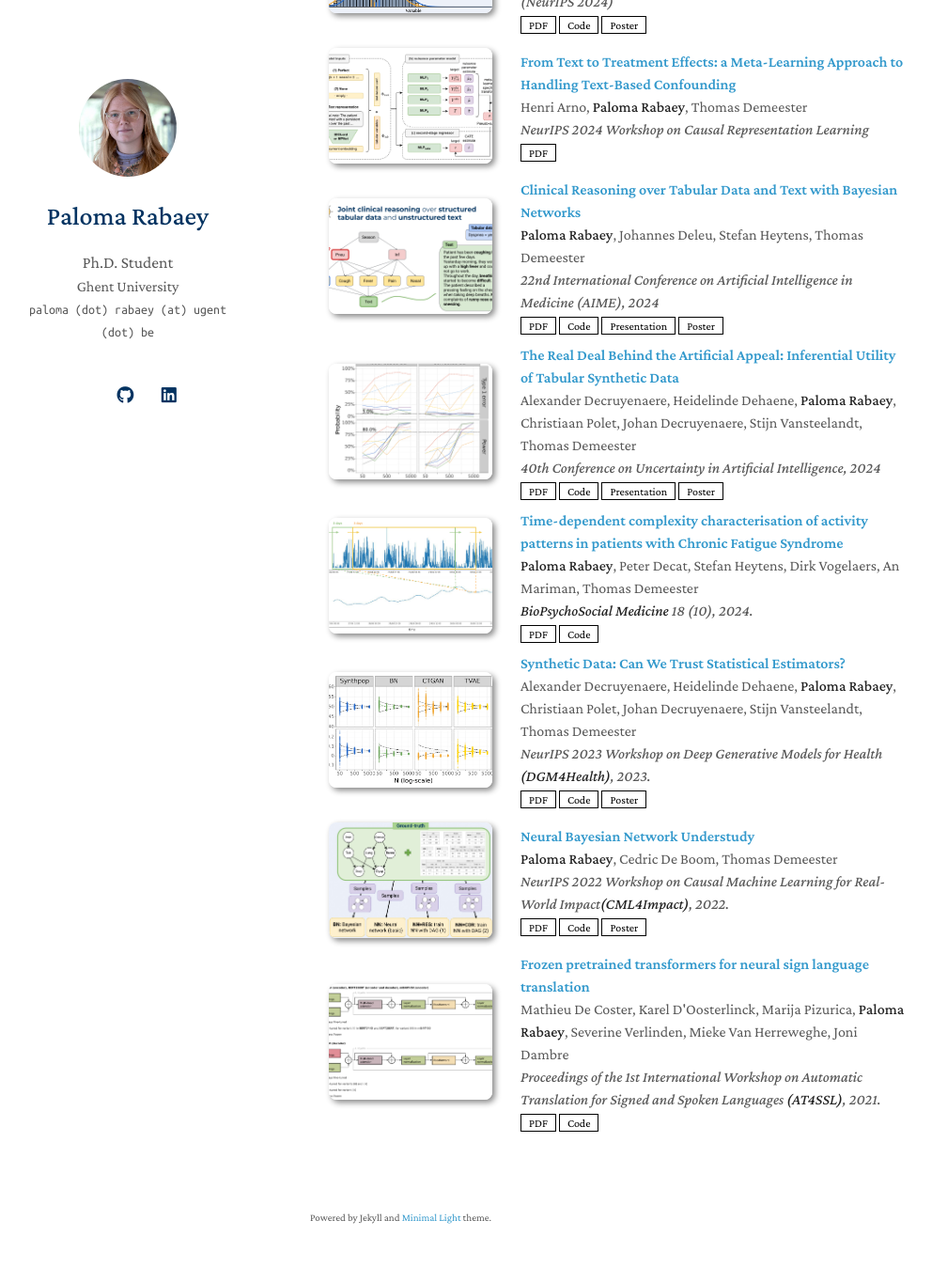
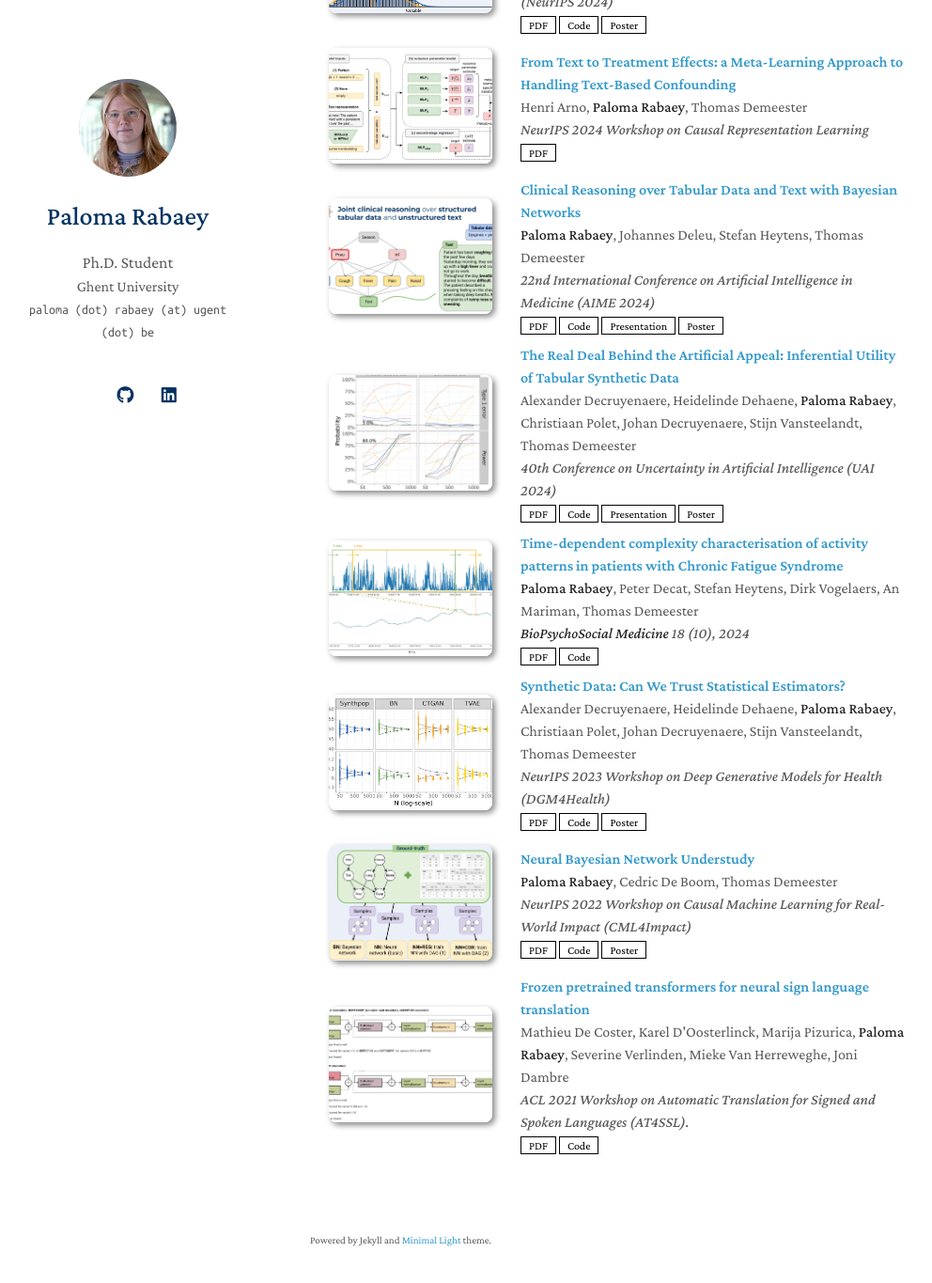
Before and after one commit to prabaey/prabaey.github.io, a Jekyll site: the page built from index.md, in a window 1280 px wide and 1400 px high, scrolled down 1165 px. Shown: the top 1365 px of the window at 94% size, without its empty margins (140-1132 px from the left). Built offline with Jekyll 4.4.1, drawn with Linux system fonts in a browser that asks for light colours; nearby versions of some CDN libraries; a style sheet for code colours, icons or effects is not loaded; our own code applies the rules of GitHub Pages for plain Markdown files; some of the changed text lies outside the part shown.

Commit message:
conference names

```diff
--- a/_includes/publications.md
+++ b/_includes/publications.md
@@ -13,7 +13,7 @@
   <div class="col-sm-9" style="position: relative;width: 100%;padding-right: 15px;padding-left: 20px;">
     <div class="title"><a href="https://arxiv.org/pdf/2409.08936">SynSUM – Synthetic Benchmark with Structured and Unstructured Medical Records</a></div>
     <div class="author"><strong>Paloma Rabaey</strong>, Henri Arno, Stefan Heytens, Thomas Demeester</div>
-    <div class="periodical"><em> AAAI 2025 Workshop on Large Language Models and Generative AI for Health </em></div>
+    <div class="periodical"><em> AAAI 2025 Workshop on Large Language Models and Generative AI for Health (GenAI4Health) </em></div>
     <div class="links">
       <a href="https://arxiv.org/pdf/2409.08936" class="btn btn-sm z-depth-0" role="button" target="_blank" style="font-size:12px;">PDF</a>
       <a href="https://github.com/prabaey/synsum" class="btn btn-sm z-depth-0" role="button" target="_blank" style="font-size:12px;">Code</a>
@@ -95,7 +95,7 @@
   <div class="col-sm-9" style="position: relative;width: 100%;padding-right: 15px;padding-left: 20px;">
     <div class="title"><a href="https://arxiv.org/abs/2403.09481">Clinical Reasoning over Tabular Data and Text with Bayesian Networks</a></div>
     <div class="author"><strong>Paloma Rabaey</strong>, Johannes Deleu, Stefan Heytens, Thomas Demeester</div>
-    <div class="periodical"><em> 22nd International Conference on Artificial Intelligence in Medicine (AIME), 2024</em></div>
+    <div class="periodical"><em> 22nd International Conference on Artificial Intelligence in Medicine (AIME 2024)</em></div>
     <div class="links">
       <a href="https://arxiv.org/abs/2403.09481" class="btn btn-sm z-depth-0" role="button" target="_blank" style="font-size:12px;">PDF</a>
       <a href="https://github.com/prabaey/bn-text" class="btn btn-sm z-depth-0" role="button" target="_blank" style="font-size:12px;">Code</a>
@@ -117,7 +117,7 @@
   <div class="col-sm-9" style="position: relative;width: 100%;padding-right: 15px;padding-left: 20px;">
     <div class="title"><a href="https://proceedings.mlr.press/v244/decruyenaere24a.html">The Real Deal Behind the Artificial Appeal: Inferential Utility of Tabular Synthetic Data</a></div>
     <div class="author">Alexander Decruyenaere, Heidelinde Dehaene, <strong>Paloma Rabaey</strong>, Christiaan Polet, Johan Decruyenaere, Stijn Vansteelandt, Thomas Demeester</div>
-    <div class="periodical"><em> 40th Conference on Uncertainty in Artificial Intelligence, 2024 </em></div>
+    <div class="periodical"><em> 40th Conference on Uncertainty in Artificial Intelligence (UAI 2024) </em></div>
     <div class="links">
       <a href="https://proceedings.mlr.press/v244/decruyenaere24a.html" class="btn btn-sm z-depth-0" role="button" target="_blank" style="font-size:12px;">PDF</a>
       <a href="https://github.com/syndara-lab/inferential-utility" class="btn btn-sm z-depth-0" role="button" target="_blank" style="font-size:12px;">Code</a>
@@ -139,7 +139,7 @@
   <div class="col-sm-9" style="position: relative;width: 100%;padding-right: 15px;padding-left: 20px;">
     <div class="title"><a href="https://doi.org/10.1186/s13030-024-00305-9">Time-dependent complexity characterisation of activity patterns in patients with Chronic Fatigue Syndrome</a></div>
     <div class="author"><strong>Paloma Rabaey</strong>, Peter Decat, Stefan Heytens, Dirk Vogelaers, An Mariman, Thomas Demeester</div>
-    <div class="periodical"><em> <strong>BioPsychoSocial Medicine</strong> 18 (10), 2024.</em></div>
+    <div class="periodical"><em> <strong>BioPsychoSocial Medicine</strong> 18 (10), 2024</em></div>
     <div class="links">
       <a href="https://doi.org/10.1186/s13030-024-00305-9" class="btn btn-sm z-depth-0" role="button" target="_blank" style="font-size:12px;">PDF</a>
       <a href="https://github.com/prabaey/time-dependent-complexity" class="btn btn-sm z-depth-0" role="button" target="_blank" style="font-size:12px;">Code</a>
@@ -159,7 +159,7 @@
   <div class="col-sm-9" style="position: relative;width: 100%;padding-right: 15px;padding-left: 20px;">
     <div class="title"><a href="https://arxiv.org/abs/2312.07837">Synthetic Data: Can We Trust Statistical Estimators?</a></div>
     <div class="author">Alexander Decruyenaere, Heidelinde Dehaene, <strong>Paloma Rabaey</strong>, Christiaan Polet, Johan Decruyenaere, Stijn Vansteelandt, Thomas Demeester</div>
-    <div class="periodical"><em> NeurIPS 2023 Workshop on Deep Generative Models for Health <strong>(DGM4Health)</strong>, 2023.</em></div>
+    <div class="periodical"><em> NeurIPS 2023 Workshop on Deep Generative Models for Health (DGM4Health)</em></div>
     <div class="links">
       <a href="https://arxiv.org/abs/2312.07837" class="btn btn-sm z-depth-0" role="button" target="_blank" style="font-size:12px;">PDF</a>
       <a href="https://github.com/syndara-lab/inferential-utility-workshop" class="btn btn-sm z-depth-0" role="button" target="_blank" style="font-size:12px;">Code</a>
@@ -180,7 +180,7 @@
   <div class="col-sm-9" style="position: relative;width: 100%;padding-right: 15px;padding-left: 20px;">
     <div class="title"><a href="https://arxiv.org/abs/2211.08243">Neural Bayesian Network Understudy</a></div>
     <div class="author"><strong>Paloma Rabaey</strong>, Cedric De Boom, Thomas Demeester</div>
-    <div class="periodical"><em> NeurIPS 2022 Workshop on Causal Machine Learning for Real-World Impact<strong>(CML4Impact)</strong>, 2022.</em></div>
+    <div class="periodical"><em> NeurIPS 2022 Workshop on Causal Machine Learning for Real-World Impact (CML4Impact)</em></div>
     <div class="links">
       <a href="https://arxiv.org/pdf/2211.08243.pdf" class="btn btn-sm z-depth-0" role="button" target="_blank" style="font-size:12px;">PDF</a>
       <a href="https://github.com/prabaey/NBN-understudy" class="btn btn-sm z-depth-0" role="button" target="_blank" style="font-size:12px;">Code</a>
@@ -201,7 +201,7 @@
   <div class="col-sm-9" style="position: relative;width: 100%;padding-right: 15px;padding-left: 20px;">
     <div class="title"><a href="https://aclanthology.org/2021.mtsummit-at4ssl.10/">Frozen pretrained transformers for neural sign language translation</a></div>
     <div class="author">Mathieu De Coster, Karel D'Oosterlinck, Marija Pizurica, <strong>Paloma Rabaey</strong>, Severine Verlinden, Mieke Van Herreweghe, Joni Dambre</div>
-    <div class="periodical"><em> Proceedings of the 1st International Workshop on Automatic Translation for Signed and Spoken Languages <strong> (AT4SSL)</strong>, 2021.</em></div>
+    <div class="periodical"><em> ACL 2021 Workshop on Automatic Translation for Signed and Spoken Languages (AT4SSL).</em></div>
     <div class="links">
       <a href="https://aclanthology.org/2021.mtsummit-at4ssl.10.pdf" class="btn btn-sm z-depth-0" role="button" target="_blank" style="font-size:12px;">PDF</a>
       <a href="https://github.com/m-decoster/fpt4slt" class="btn btn-sm z-depth-0" role="button" target="_blank" style="font-size:12px;">Code</a>
```
